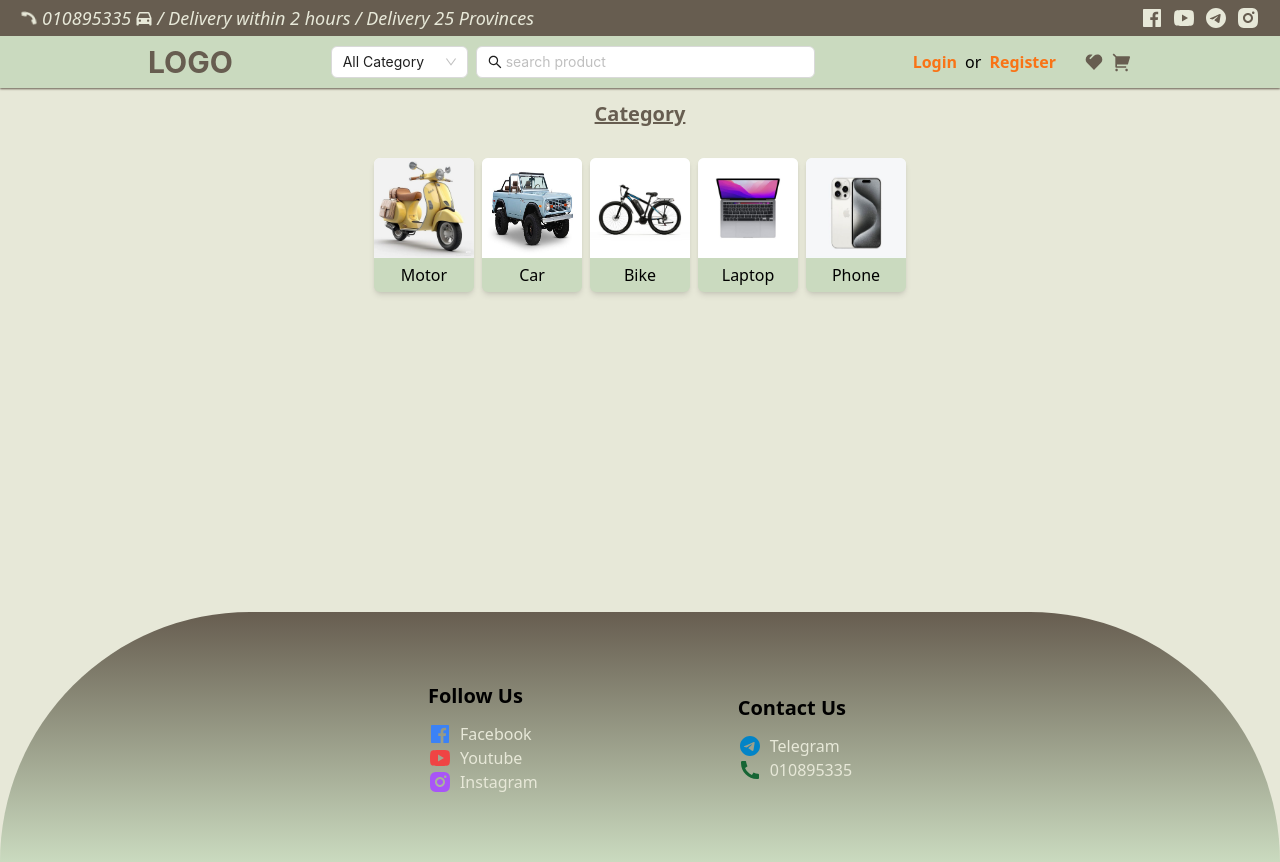
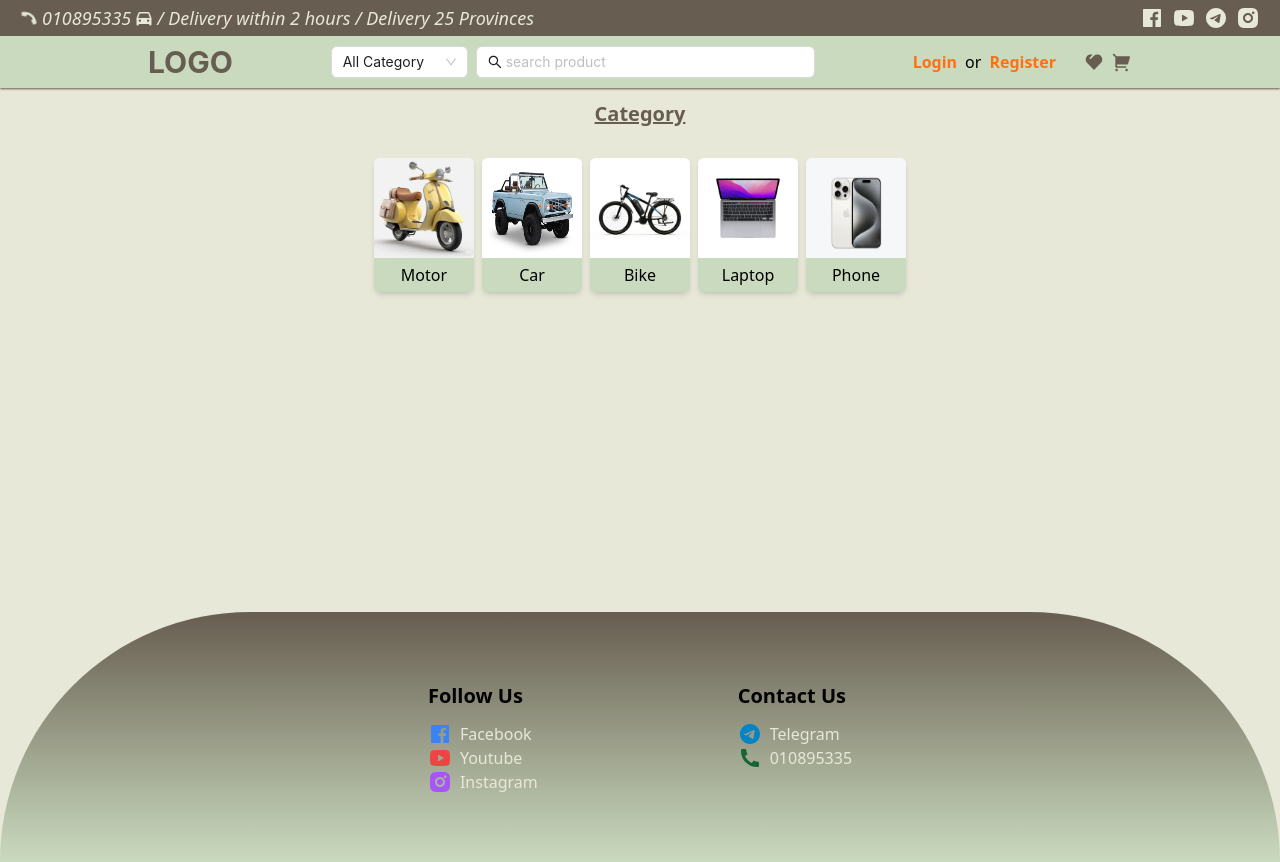
Before and after one commit to sokhin-web/front_end_ecomerce, a React (Vite) app: page /front_end_ecomerce/category in a window 1280 px wide. Built offline with nearby package versions, Linux system fonts and the light colour scheme.

Commit message:
6 commit

```diff
--- a/src/components/Footer.jsx
+++ b/src/components/Footer.jsx
@@ -9,7 +9,7 @@ import {
 function Footer() {
   return (
     <div className="bg-gradient-to-b from-[#675D50] to-[#CADABF] w-full h-[250px] mt-[300px]  rounded-t-full phone:rounded-t-xl phone:mt-0 tablet:rounded-t-xl ">
-      <div className="flex flex-row justify-center items-center gap-[200px]  px-10 py-5 phone:px-1   phone:gap-5 phone:justify-evenly">
+      <div className="flex flex-row justify-center items-start gap-[200px]  px-10 py-5 phone:px-1   phone:gap-5 phone:justify-evenly">
         <div className="flex flex-col gap-3 mt-[50px]">
           <h1 className="text-xl font-bold">Follow Us</h1>
           <div>
```
